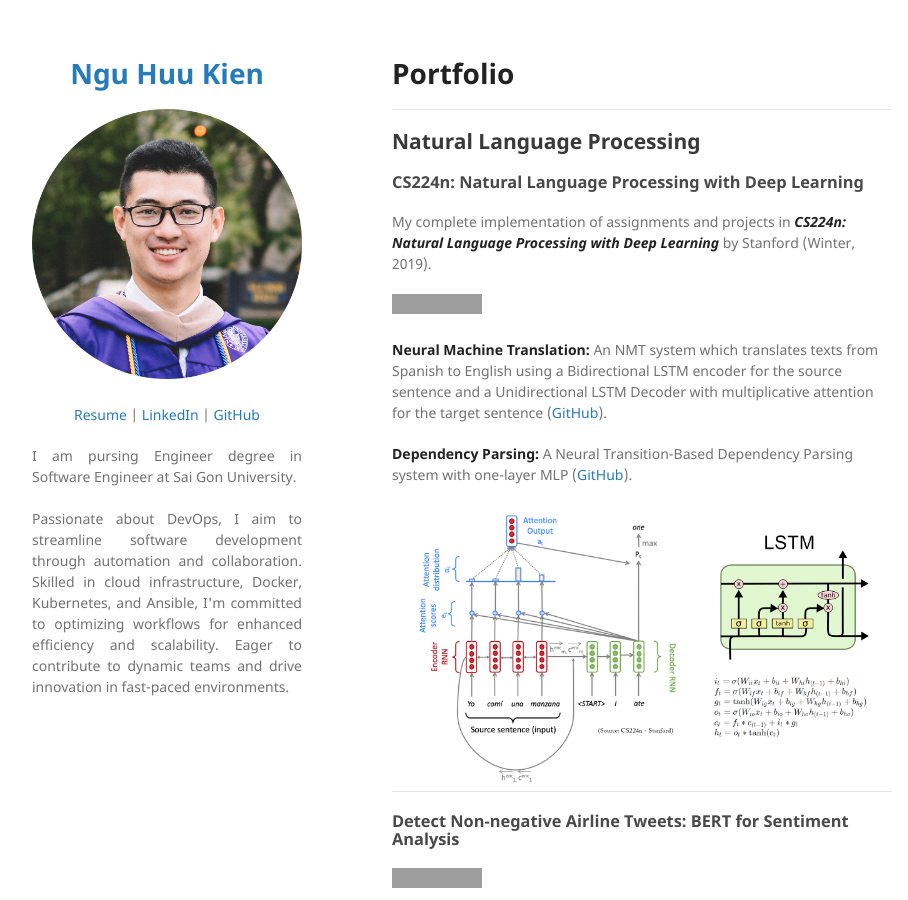
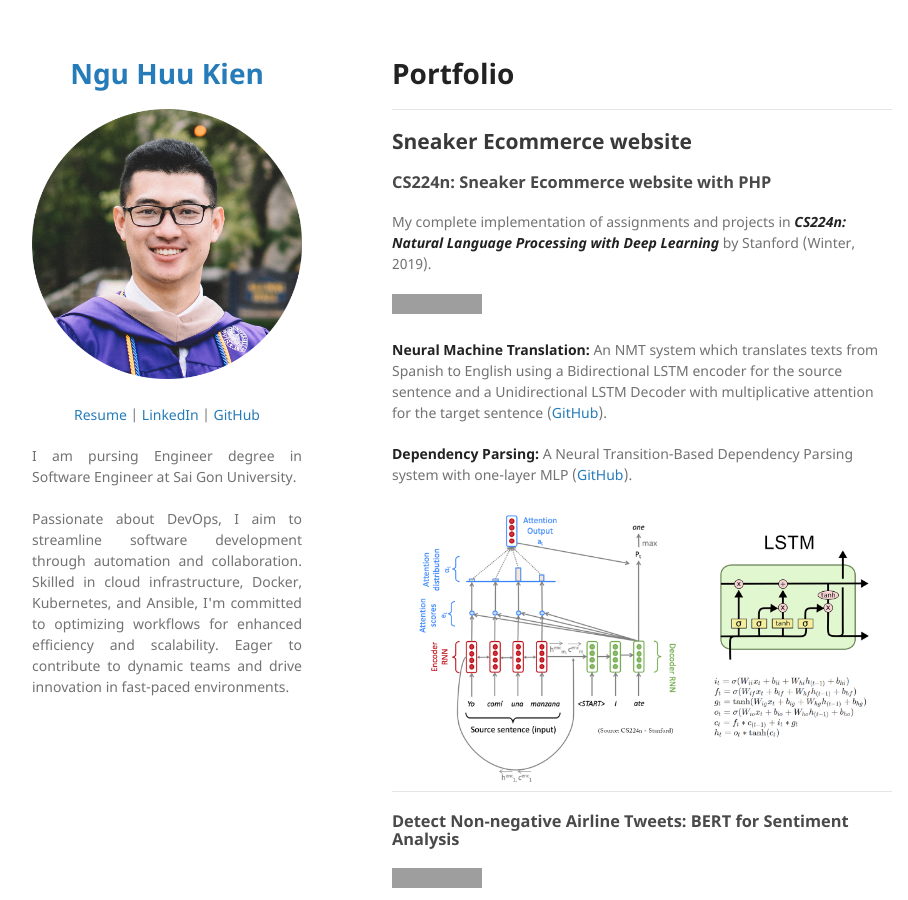
Before and after one commit to HuuKienIT/HuuKien-Portfolio, a Jekyll site: the page built from index.md, in a window 1280 px wide and 900 px high. Shown: the whole window, without its empty margins (178-1086 px from the left). Built offline with Jekyll 4.4.1, drawn with Linux system fonts in a browser that asks for light colours; our own code applies the rules of GitHub Pages for plain Markdown files; grey boxes are pictures that could not be loaded.

Commit message:
Update index.md

```diff
--- a/index.md
+++ b/index.md
@@ -1,8 +1,8 @@
 # Portfolio
 ---
-## Natural Language Processing
+## Sneaker Ecommerce website
 
-### CS224n: Natural Language Processing with Deep Learning
+### CS224n: Sneaker Ecommerce website with PHP
 
 My complete implementation of assignments and projects in [***CS224n: Natural Language Processing with Deep Learning***](http://web.stanford.edu/class/cs224n/) by Stanford (Winter, 2019).
 
```
